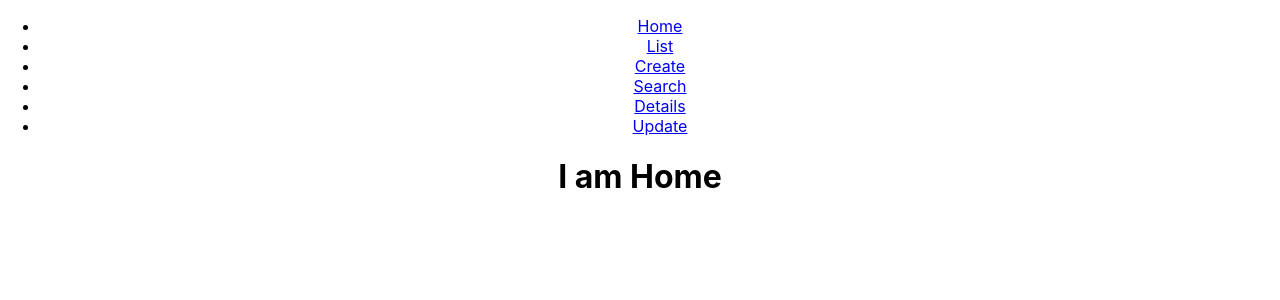
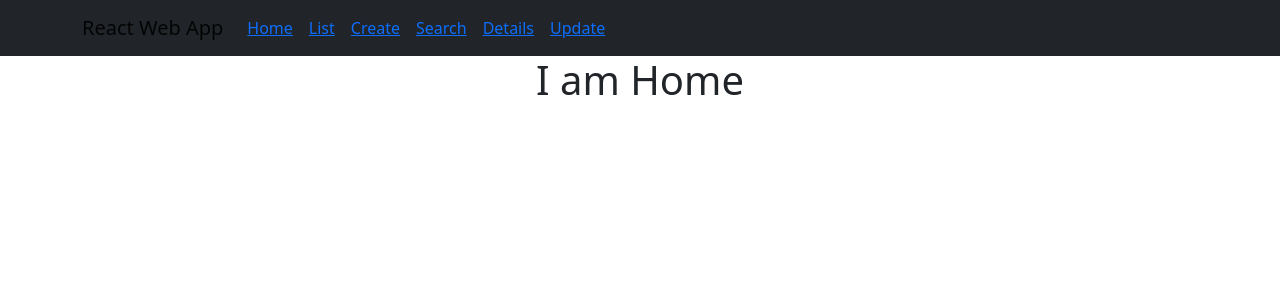
Before and after one commit to Lindos-Mahadi/First-Simple-React-WebReactApp, a React (Create React App) app in the folder first-simple-reactapp/: page / in a window 1280 px wide. Shown: the top 300 px of the page. Built offline with nearby package versions, Linux system fonts and the light colour scheme.

Commit message:
Install React-Bootstrap & Added Reacr-Bootstrap-Navbar

```diff
--- a/first-simple-reactapp/package.json
+++ b/first-simple-reactapp/package.json
@@ -6,7 +6,9 @@
     "@testing-library/jest-dom": "^5.14.1",
     "@testing-library/react": "^11.2.7",
     "@testing-library/user-event": "^12.8.3",
+    "bootstrap": "^5.0.2",
     "react": "^17.0.2",
+    "react-bootstrap": "^2.0.0-beta.4",
     "react-dom": "^17.0.2",
     "react-router-dom": "^5.2.0",
     "react-scripts": "4.0.3",
--- a/first-simple-reactapp/src/App.js
+++ b/first-simple-reactapp/src/App.js
@@ -5,6 +5,7 @@ import {
   Route,
   Link
 } from 'react-router-dom'
+import {Navbar, Nav, Container} from 'react-bootstrap'
 
 import Home from "./components/Home"
 import RestaurantUpdate from "./components/RestaurantUpdate"
@@ -18,15 +19,22 @@ function App() {
   return (
     <div className="App">
       <Router>
-        <ul>
-          <li><Link to="/">Home</Link></li>
-          <li><Link to="/list">List</Link></li>
-          <li><Link to="/create">Create</Link></li>
-          <li><Link to="/search">Search</Link></li>
-          <li><Link to="/details">Details</Link></li>
-          <li><Link to="/update">Update</Link></li>
-        </ul>
-
+      <Navbar bg="dark" expand="md">
+        <Container>
+        <Navbar.Brand href="#home" text="light">React Web App</Navbar.Brand>
+        <Navbar.Toggle aria-controls="basic-navbar-nav" />
+        <Navbar.Collapse id="basic-navbar-nav">
+          <Nav className="me-auto">
+            <Nav.Link href="#home"><Link to="/">Home</Link></Nav.Link>
+            <Nav.Link href="#link"> <Link to="/list">List</Link></Nav.Link>
+            <Nav.Link href="#home"><Link to="/create">Create</Link></Nav.Link>
+            <Nav.Link href="#link"><Link to="/search">Search</Link></Nav.Link>
+            <Nav.Link href="#home"><Link to="/details">Details</Link></Nav.Link>
+            <Nav.Link href="#link"><Link to="/update">Update</Link></Nav.Link>
+          </Nav>
+        </Navbar.Collapse>
+        </Container>
+    </Navbar>
         <Route exact path="/">
           <Home />
         </Route>
--- a/first-simple-reactapp/src/components/RestaurantList.js
+++ b/first-simple-reactapp/src/components/RestaurantList.js
@@ -1,5 +1,5 @@
 import React, { Component } from 'react';
-
+import {Table} from 'react-bootstrap';
 class RestaurantList extends Component {
     constructor() {
         super();
@@ -9,7 +9,7 @@ class RestaurantList extends Component {
     }
 
     componentDidMount(){
-        fetch("http://localhost:3000/resList").then((response) =>{
+        fetch("http://localhost:3000/restList").then((response) =>{
             response.json().then((result)=>{
                 // console.log(result);
                 this.setState({list:result})
@@ -24,16 +24,38 @@ class RestaurantList extends Component {
                 {
                     this.state.list?
                     <div>
+                        <Table striped bordered hover>
+                            <thead>
+                                <tr>
+                                    <th>#</th>
+                                    <th>Name</th>
+                                    <th>Email</th>
+                                    <th>Rating</th>
+                                    <th>Address</th>
+                                </tr>
+                            </thead>
+                            <tbody>
                         {
                             this.state.list.map((item,i)=>
-                            <div className="list-wrapper">
-                                <span>{item.name}</span>
-                                <span>{item.email}</span>
-                                <span>{item.rating}</span>
-                                <span>{item.address}</span>
+                            // <div className="list-wrapper">
+                            //     <span>{item.name}</span>
+                            //     <span>{item.email}</span>
+                            //     <span>{item.rating}</span>
+                            //     <span>{item.address}</span>
 
-                            </div>)
+                            // </div>
+                            <tr>
+                                <td>{item.id}</td>
+                                <td>{item.name}</td>
+                                <td>{item.email}</td>
+                                <td>{item.rating}</td>
+                                <td>{item.address}</td>
+                          </tr>
+                            )
+
                         }
+                        </tbody>
+                        </ Table>
                     </div>
                     :<p>Please Wait...</p>
                 }
--- a/first-simple-reactapp/src/index.js
+++ b/first-simple-reactapp/src/index.js
@@ -3,6 +3,8 @@ import ReactDOM from 'react-dom';
 import './index.css';
 import App from './App';
 import reportWebVitals from './reportWebVitals';
+import 'bootstrap/dist/css/bootstrap.min.css';
+
 
 ReactDOM.render(
   <React.StrictMode>
```
Also changed, not shown: 2 other files (tests, documents, lock files or other folders).
